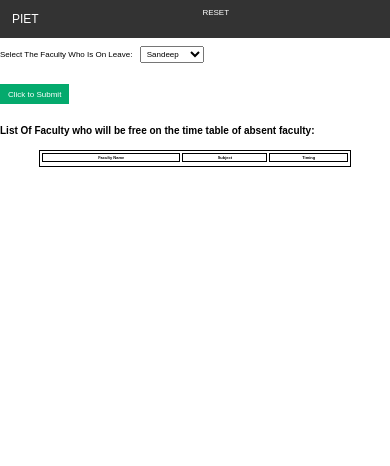
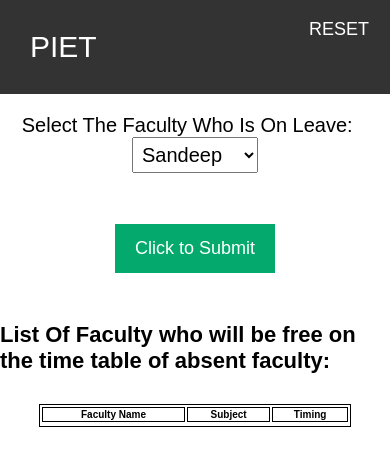
Before and after one commit to gulabpreets/timeTableMngmnt, a plain HTML site: page index.html in a window 390 px wide. Drawn offline with Linux system fonts and the light colour scheme.

Commit message:
Update style1.css

```diff
--- a/style1.css
+++ b/style1.css
@@ -198,13 +198,13 @@ html, body {
   padding: 0;
 }
 
-/* Set font size to 10px (for easier rem units) */
+/* Set font size and default font family */
 html {
-  font-size: 10px;
+  font-size: 16px;
 }
 
 body {
-  font-family: Arial, Helvetica, sans-serif;
+  font-family: Arial, sans-serif;
 }
 
 /* Navigation */
@@ -224,24 +224,25 @@ body {
 
 .i11 {
   float: left;
-  font-size: 3rem;
-  padding: 3rem;
+  font-size: 2.4rem;
+  padding: 1rem;
   color: #ffffff;
 }
 
 .i1 {
   float: right;
-  font-size: 2rem;
-  padding: 1rem;
+  font-size: 1.8rem;
+  padding: 0.8rem;
 }
 
 .i1 a {
   display: block;
   color: white;
   text-align: center;
-  padding: 1.4rem 1.6rem;
+  padding: 1.2rem 1.4rem;
   text-decoration: none;
-  font-size: 2rem;
+  font-size: 1.8rem;
+  transition: background-color 0.3s ease;
 }
 
 .i1 a:hover {
@@ -249,14 +250,15 @@ body {
 }
 
 .piet_l {
-  width: 11rem;
-  height: 6rem;
+  width: 8rem;
+  height: 4.5rem;
   border-radius: 1rem;
 }
 
 /* Form */
 .part2 {
-  margin: 2rem 0;
+  margin: 2rem auto;
+  text-align: center;
 }
 
 label {
@@ -270,7 +272,8 @@ select {
 }
 
 .part3 {
-  margin: 2rem 0;
+  margin: 2rem auto;
+  text-align: center;
 }
 
 #btn {
@@ -279,7 +282,8 @@ select {
   padding: 1.4rem 2rem;
   border: none;
   cursor: pointer;
-  font-size: 2rem;
+  font-size: 1.8rem;
+  transition: opacity 0.3s ease;
 }
 
 #btn:hover {
@@ -289,70 +293,78 @@ select {
 /* List of Faculty */
 .part4 {
   margin-top: 4rem;
+  text-align: center;
 }
 
 h2 {
-  font-size: 2.5rem;
+  font-size: 2.2rem;
 }
 
 #ord_lst {
   margin-top: 2rem;
-  font-size: 2rem;
+  font-size: 1.8rem;
 }
 
 /* Responsive Styling */
 @media screen and (max-width: 900px) {
   html {
-    font-size: 8px;
+    font-size: 14px;
   }
 
   .i11 {
-    font-size: 3.5rem;
-    padding: 3rem 3rem;
+    font-size: 2.8rem;
+    padding: 1.5rem;
   }
 
   .piet_l {
-    width: 17rem;
-    height: 10rem;
-    border-radius: 1rem;
+    width: 11rem;
+    height: 6rem;
   }
 
   .i1 {
-    float: none;
+    padding: 0.6rem;
     font-size: 1.6rem;
-    margin: 0;
-    padding: 0.7rem;
   }
 }
 
 @media screen and (max-width: 780px) {
   html {
-    font-size: 5px;
+    font-size: 12px;
   }
 
   .i11 {
-    font-size: 3rem;
-    padding: 2rem 2rem;
+    font-size: 2.4rem;
+    padding: 1rem;
   }
 
   .piet_l {
-    width: 14rem;
-    height: 8rem;
-    border-radius: 1rem;
+    width: 9rem;
+    height: 5rem;
   }
 
   .i1 {
-    padding: 0.5rem;
+    padding: 0.4rem;
     font-size: 1.4rem;
   }
 }
 
 @media screen and (max-width: 600px) {
   html {
-    font-size: 4px;
+    font-size: 10px;
   }
 
   .i11 {
     font-size: 2rem;
-    padding: 2rem 2rem;
+    padding: 0.8rem;
   }
+
+  .piet_l {
+    width: 7rem;
+    height: 4rem;
+  }
+
+  .i1 {
+    padding: 0.3rem;
+    font-size: 1.2rem;
+  }
+}
```
